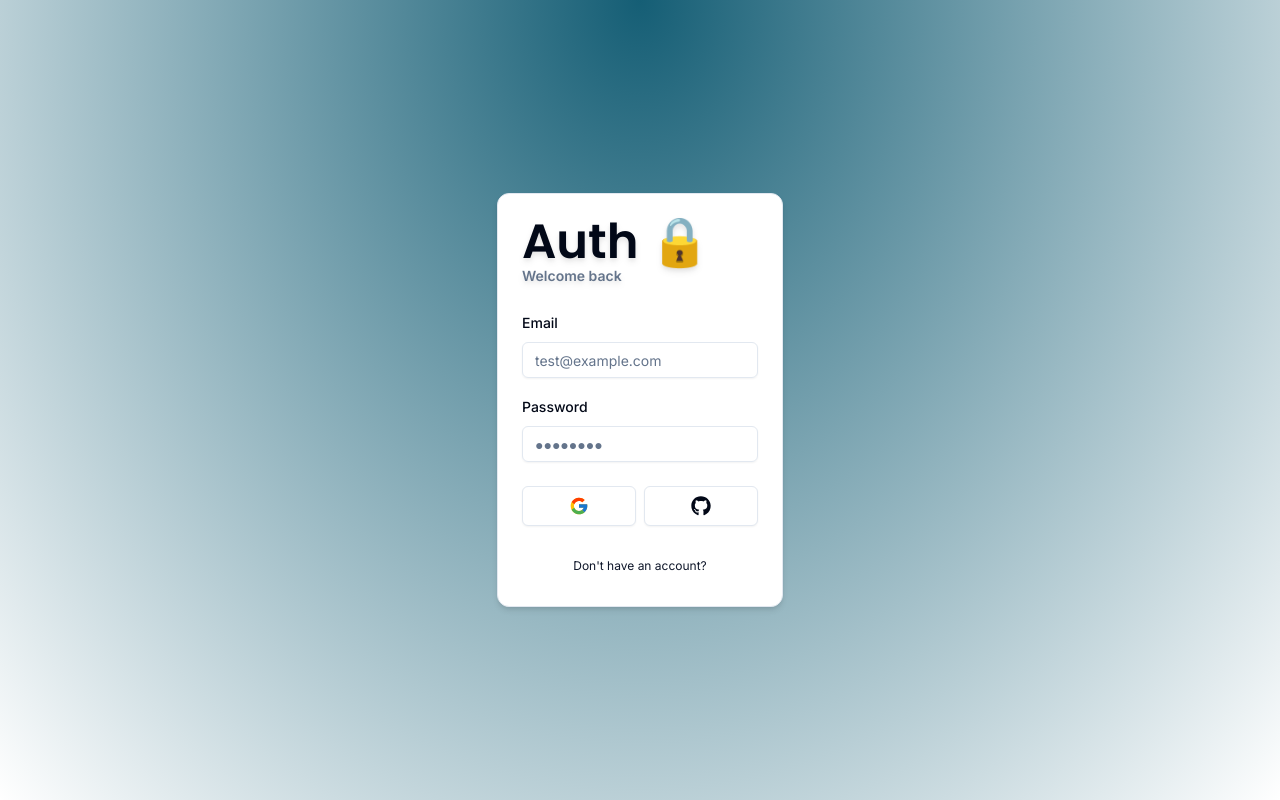
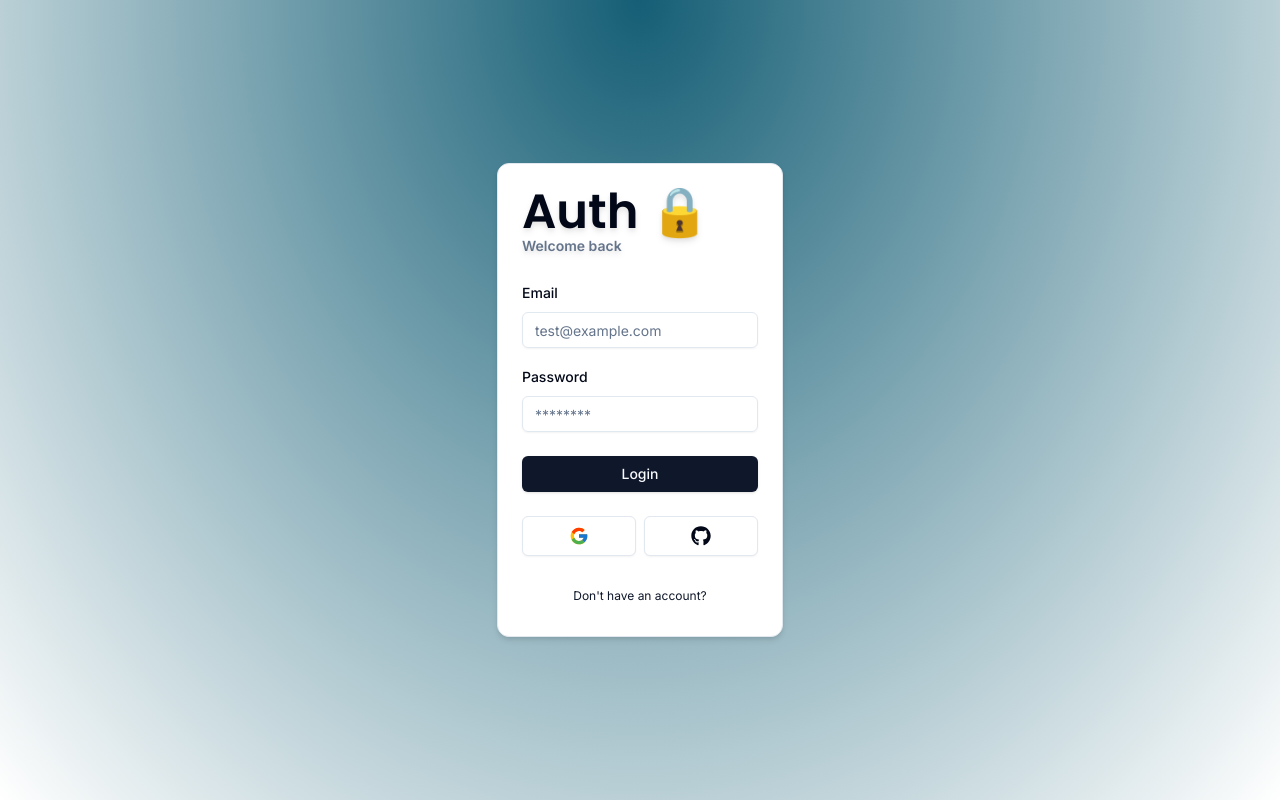
Before and after one commit to heuristic-machina/next_auth_5, a Next.js app: page /auth/login in a window 1280 px wide. Built offline with nearby package versions, Linux system fonts and the light colour scheme.

Commit message:
login button wired up

```diff
--- a/components/auth/login-form.tsx
+++ b/components/auth/login-form.tsx
@@ -15,7 +15,7 @@ import {
     FormLabel,
     FormMessage
 } from '@/components/ui/form';
-
+import { Button } from '@/components/ui/button';
 import { CardWrapper } from '@/components/auth/card-wrapper';
 
 export const LoginForm = () => {
@@ -25,7 +25,11 @@ export const LoginForm = () => {
             email: '',
             password: '',
         }
-    })
+    });
+
+    const onSubmit = (values: z.infer<typeof LoginSchema>) => {
+        console.log(values);
+    }
 
     return (
         <CardWrapper
@@ -36,7 +40,7 @@ export const LoginForm = () => {
         >
             <Form {...form}>
                 <form
-                onSubmit={form.handleSubmit(() => {})}
+                onSubmit={form.handleSubmit(onSubmit)}
                 className='space-y-6'
                 >
                     <div className='space-y-4'>
@@ -66,7 +70,7 @@ export const LoginForm = () => {
                                 <FormControl>
                                     <Input
                                     {...field}
-                                    placeholder='●●●●●●●●'
+                                    placeholder='********'
                                     type='password'
                                     />
                                 </FormControl>
@@ -75,6 +79,12 @@ export const LoginForm = () => {
                         )}
                         />
                     </div>
+                    <Button
+                    type='submit'
+                    className='w-full'
+                    >
+                        Login
+                    </Button>
                 </form>
             </Form>
 
--- a/schemas/index.ts
+++ b/schemas/index.ts
@@ -3,9 +3,11 @@ import * as z from 'zod';
 
 export const LoginSchema = z.object({
     email: z.string().email({
-        message: 'Email is required'
+      message: "Email is required",
     }),
-    password: z.string()
-});
+    password: z.string().min(1, {
+      message: "Password is required",
+    }),
+  });
 
 export default LoginSchema;
```
